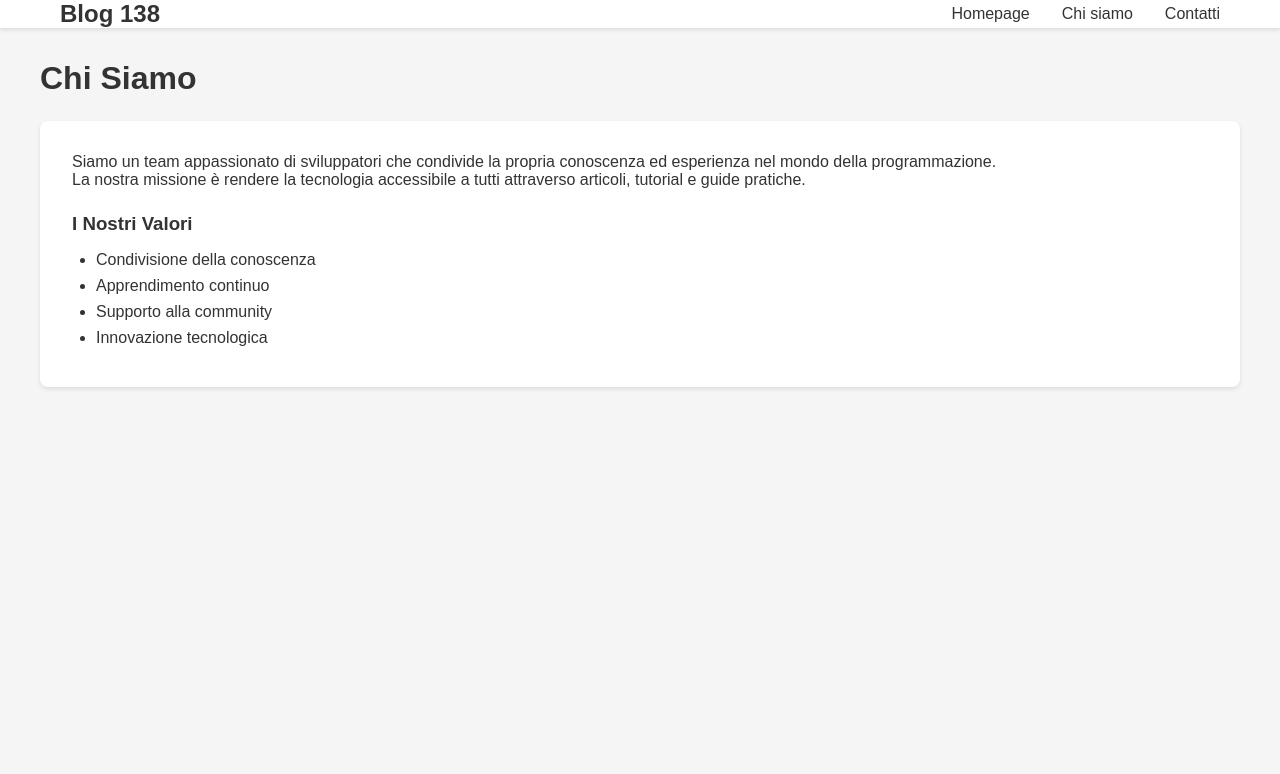
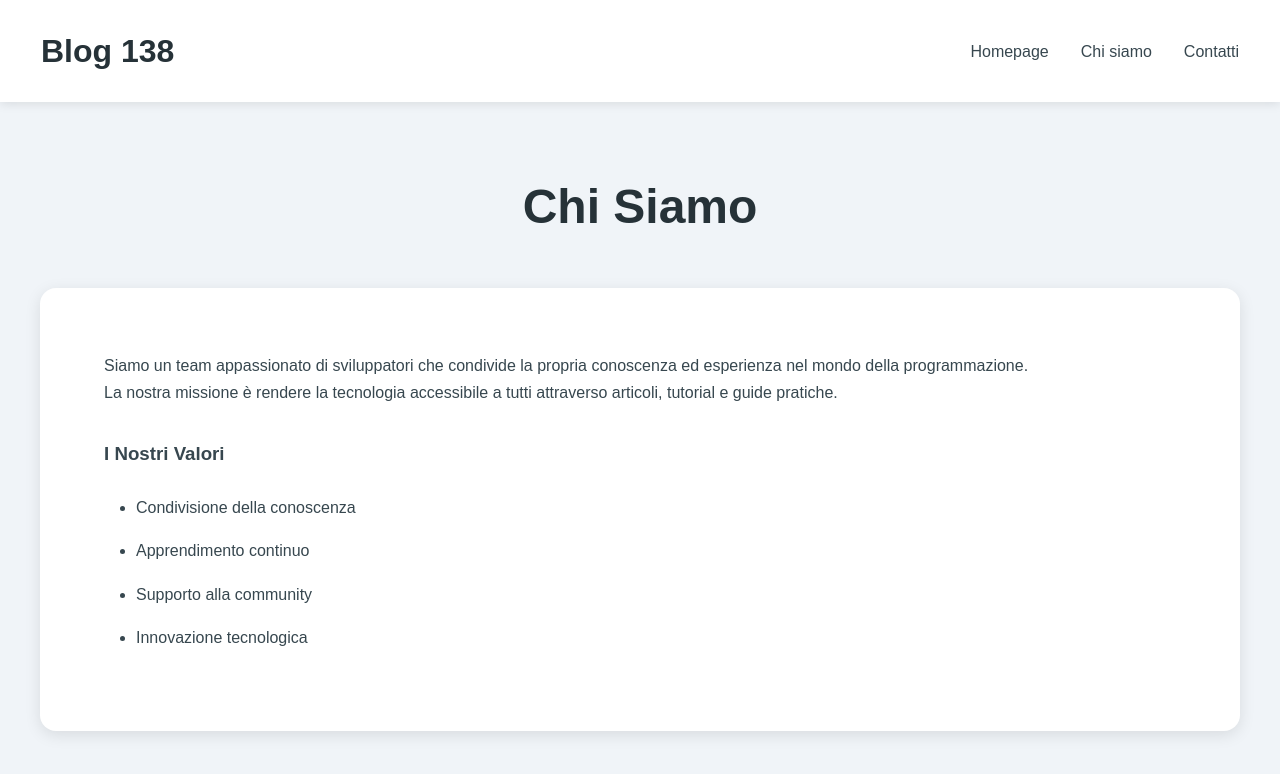
Before and after one commit to MatteoCipolla99/react-router, a React (Vite) app: page /about-us in a window 1280 px wide. Shown: the top 774 px of the page. Built offline with nearby package versions, Linux system fonts and the light colour scheme.

Commit message:
feat: add link

```diff
--- a/src/App.jsx
+++ b/src/App.jsx
@@ -7,6 +7,7 @@ import DefaultLayout from "./layouts/DefaultLayout";
 import HomePage from "./pages/HomePage";
 import AboutUs from "./pages/AboutUs";
 import ContactUs from "./pages/ContactUs";
+import PostDetail from "./pages/PostDetail";
 
 export default function App() {
   return (
@@ -16,6 +17,7 @@ export default function App() {
           <Route index element={<HomePage />} />
           <Route path="/about-us" element={<AboutUs />} />
           <Route path="/contacts" element={<ContactUs />} />
+          <Route path="/post/:id" element={<PostDetail />} />
         </Route>
       </Routes>
     </BrowserRouter>
--- a/src/index.css
+++ b/src/index.css
@@ -1,30 +1,32 @@
-/******RESET*******/
-
+/** RESET ***/
 * {
   margin: 0;
   padding: 0;
   box-sizing: border-box;
 }
 
-/******GENERAL*******/
-
+/** GENERAL ***/
 body {
-  font-family: Arial, sans-serif;
-  background-color: #f5f5f5;
-  color: #333;
+  font-family: "Nunito", sans-serif;
+  background-color: #f0f4f8;
+  color: #37474f;
+  line-height: 1.7;
+  min-height: 100vh;
+  display: flex;
+  flex-direction: column;
 }
 
 .container {
   max-width: 1200px;
   margin: 0 auto;
-  padding: 0 20px;
+  padding: 1.5rem 0.0625rem;
+  flex: 1;
 }
 
-/******HEADER*******/
-
+/** HEADER ***/
 header {
-  background-color: white;
-  box-shadow: 0 2px 4px rgba(0, 0, 0, 0.1);
+  background-color: #fff;
+  box-shadow: 0 2px 10px rgba(0, 0, 0, 0.1); /* Ombra più pronunciata */
   position: sticky;
   top: 0;
   z-index: 100;
@@ -42,8 +44,9 @@ nav ul {
 }
 
 nav .logo {
-  font-size: 1.5rem;
-  font-weight: bold;
+  font-size: 2rem;
+  font-weight: 700;
+  color: #263238;
 }
 
 nav .nav-links {
@@ -53,144 +56,199 @@ nav .nav-links {
 
 nav a {
   text-decoration: none;
-  color: #333;
+  color: #37474f;
+  transition: color 0.3s ease;
 }
 
 nav a:hover {
-  color: #0066cc;
+  color: #0288d1;
 }
 
-/******HOMEPAGE*******/
-
+/** HOMEPAGE ***/
 .page-container {
-  padding: 2rem 0;
+  padding: 4rem 0;
 }
 
 .page-title {
-  font-size: 2rem;
-  margin-bottom: 1.5rem;
+  font-size: 3rem;
+  margin-bottom: 2.5rem;
+  font-weight: 800;
+  color: #263238;
+  text-align: center;
 }
 
 .posts-wrap {
   display: flex;
   flex-wrap: wrap;
   justify-content: flex-start;
-  margin-top: 2rem;
+  gap: 3rem;
+  margin-top: 3rem;
 }
 
 .post-card {
-  background: white;
-  border-radius: 8px;
-  box-shadow: 0 2px 4px rgba(0, 0, 0, 0.1);
+  background: #fff;
+  border-radius: 1rem;
+  box-shadow: 0 4px 16px rgba(0, 0, 0, 0.1);
   overflow: hidden;
-  width: calc(33.33% - 2rem);
-  margin-bottom: 2rem;
-  margin-right: 2rem;
+  transition: transform 0.3s ease, box-shadow 0.3s ease;
+  width: calc(33.33% - 3rem);
 }
 
-.post-card:nth-child(3n) {
+.post-card:nth-child(3n + 3) {
   margin-right: 0;
+}
+
+.post-card:hover {
+  transform: translateY(-1rem);
+  box-shadow: 0 8px 24px rgba(0, 0, 0, 0.15);
 }
 
 .post-card img {
   width: 100%;
-  height: 200px;
+  height: 250px;
   object-fit: cover;
+  border-bottom: 2px solid #e0e0e0;
 }
 
 .post-content {
-  padding: 1rem;
+  padding: 2rem;
 }
 
 .post-title {
-  font-size: 1.25rem;
-  margin-bottom: 0.5rem;
+  font-size: 1.75rem;
+  margin-bottom: 1rem;
+  font-weight: 600;
+  color: #263238;
 }
 
 .post-description {
-  color: #666;
-  margin-bottom: 1rem;
+  color: #546e7a;
+  margin-bottom: 1.5rem;
 }
 
 .tags {
   display: flex;
   flex-wrap: wrap;
-  gap: 0.5rem;
+  gap: 0.75rem;
+  justify-content: flex-start;
+  align-items: baseline;
 }
 
 .tag {
-  background: #e6f0ff;
-  color: #0066cc;
-  padding: 0.25rem 0.5rem;
-  border-radius: 4px;
-  font-size: 0.875rem;
+  background: #eceff1;
+  color: #455a64;
+  padding: 0.5rem 1rem;
+  border-radius: 0.5rem;
+  font-size: 0.9rem;
+  transition: background-color 0.3s ease, color 0.3s ease;
 }
 
-/******FORM*******/
+.tag:hover {
+  background-color: #cfd8dc;
+  color: #263238;
+}
 
+/** FORM ***/
 .form-container {
-  max-width: 600px;
-  margin: 0 auto;
-  background: white;
-  padding: 2rem;
-  border-radius: 8px;
-  box-shadow: 0 2px 4px rgba(0, 0, 0, 0.1);
+  max-width: 700px;
+  margin: 3rem auto;
+  background: #fff;
+  padding: 4rem;
+  border-radius: 1rem;
+  box-shadow: 0 4px 16px rgba(0, 0, 0, 0.1);
 }
 
 .form-group {
-  margin-bottom: 1rem;
+  margin-bottom: 2rem;
 }
 
 .form-group label {
   display: block;
-  margin-bottom: 0.5rem;
-  font-weight: 500;
+  margin-bottom: 0.75rem;
+  font-weight: 700;
+  color: #263238;
 }
 
 .form-group input,
 .form-group textarea {
   width: 100%;
-  padding: 0.5rem;
-  border: 1px solid #ddd;
-  border-radius: 4px;
-  font-size: 1rem;
+  padding: 1rem;
+  border: 2px solid #bdbdbd;
+  border-radius: 0.5rem;
+  font-size: 1.1rem;
+  transition: border-color 0.3s ease, box-shadow 0.3s ease;
+}
+
+.form-group input:focus,
+.form-group textarea:focus {
+  outline: none;
+  border-color: #0288d1;
+  box-shadow: 0 0 0 0.2rem rgba(2, 136, 209, 0.2);
 }
 
 .form-group textarea {
-  min-height: 150px;
+  min-height: 200px;
 }
 
 .button {
-  background: #0066cc;
-  color: white;
-  padding: 0.5rem 1rem;
+  background: #0288d1;
+  color: #fff;
+  padding: 1rem 2rem;
   border: none;
-  border-radius: 4px;
+  border-radius: 0.5rem;
   cursor: pointer;
-  font-size: 1rem;
+  font-size: 1.25rem;
+  transition: background-color 0.3s ease;
 }
 
 .button:hover {
-  background: #0052a3;
+  background: #01579b;
 }
 
-/******ABOUT-US*******/
+/** ABOUT-US ***/
 .about-content {
-  background: white;
-  padding: 2rem;
-  border-radius: 8px;
-  box-shadow: 0 2px 4px rgba(0, 0, 0, 0.1);
+  background: #fff;
+  padding: 4rem;
+  border-radius: 1rem;
+  box-shadow: 0 4px 16px rgba(0, 0, 0, 0.1);
 }
 
 .about-content p {
-  margin-bottom: 1.5rem;
+  margin-bottom: 2rem;
+  color: #37474f;
 }
 
 .values-list {
-  margin-left: 1.5rem;
-  margin-top: 1rem;
+  margin-left: 2rem;
+  margin-top: 1.5rem;
 }
 
 .values-list li {
-  margin-bottom: 0.5rem;
+  margin-bottom: 1rem;
+  color: #37474f;
 }
+
+/** POST-DETAIL ***/
+.post-detail {
+  background: #fff;
+  border-radius: 1rem;
+  box-shadow: 0 4px 16px rgba(0, 0, 0, 0.1);
+  padding: 4rem;
+}
+
+.post-detail-image {
+  width: 100%;
+  max-height: 600px;
+  object-fit: cover;
+  border-radius: 1rem;
+  margin-bottom: 3rem;
+}
+
+.post-detail-content {
+  line-height: 2;
+  color: #37474f;
+}
+
+.post-detail-content p {
+  margin-bottom: 3rem;
+}
--- a/src/pages/HomePage.jsx
+++ b/src/pages/HomePage.jsx
@@ -1,4 +1,5 @@
 import { useState, useEffect } from "react";
+import { Link } from "react-router-dom";
 import axios from "axios";
 
 export default function Homepage() {
@@ -16,7 +17,12 @@ export default function Homepage() {
       <p>Scopri gli ultimi articoli e curiosità.</p>
       <div className="posts-wrap">
         {posts.map((post) => (
-          <div key={post.id} className="post-card">
+          <Link
+            to={`/post/${post.id}`}
+            key={post.id}
+            className="post-card"
+            style={{ textDecoration: "none", color: "inherit" }}
+          >
             <img src={post.image} alt={post.title} />
             <div className="post-content">
               <h3 className="post-title">{post.title}</h3>
@@ -33,7 +39,7 @@ export default function Homepage() {
                 )}
               </div>
             </div>
-          </div>
+          </Link>
         ))}
       </div>
     </div>
--- /dev/null
+++ b/src/pages/PostDetail.jsx
@@ -0,0 +1,53 @@
+import { useState, useEffect } from "react";
+import { useParams } from "react-router-dom";
+import axios from "axios";
+
+export default function PostDetail() {
+  const { id } = useParams();
+  const [post, setPost] = useState(null);
+  const [loading, setLoading] = useState(true);
+
+  useEffect(() => {
+    axios
+      .get(`http://localhost:3000/posts/${id}`)
+      .then((response) => {
+        setPost(response.data);
+        setLoading(false);
+      })
+      .catch((error) => {
+        console.error("Errore nel caricamento del post:", error);
+        setLoading(false);
+      });
+  }, [id]);
+
+  if (loading) {
+    return <div className="container page-container">Caricamento...</div>;
+  }
+
+  if (!post) {
+    return <div className="container page-container">Post non trovato</div>;
+  }
+
+  return (
+    <div className="container page-container">
+      <div className="post-detail">
+        <img src={post.image} alt={post.title} className="post-detail-image" />
+        <h1 className="page-title">{post.title}</h1>
+        <div className="post-detail-content">
+          <p>{post.content}</p>
+          <div className="tags">
+            {Array.isArray(post.tags) ? (
+              post.tags.map((tag, index) => (
+                <div key={index} className="tag">
+                  {tag}
+                </div>
+              ))
+            ) : (
+              <div className="tag">{post.tags}</div>
+            )}
+          </div>
+        </div>
+      </div>
+    </div>
+  );
+}
```
